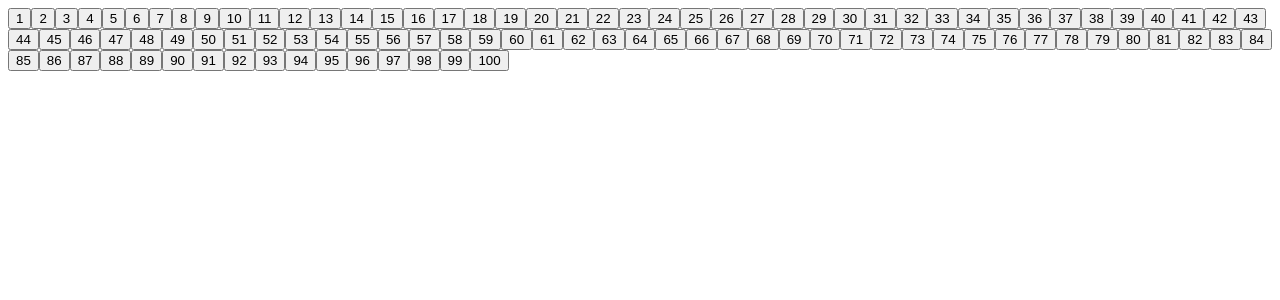
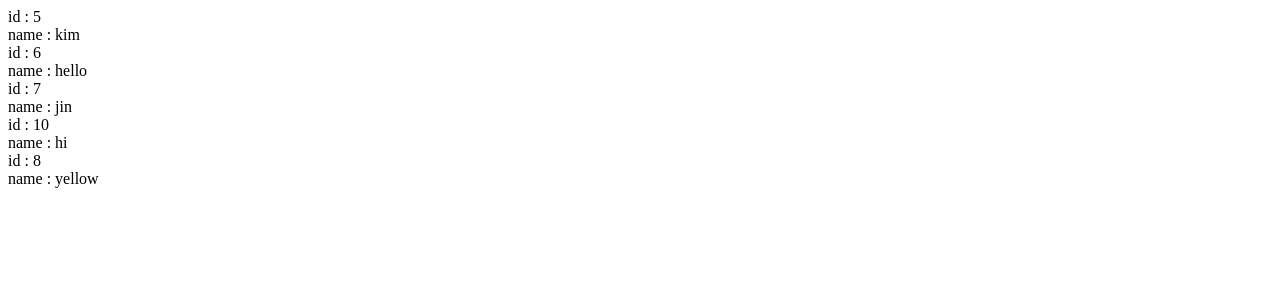
Before and after one commit to Sweet-Pumpkin/practice-create-react-app, a React (Create React App) app: page / in a window 1280 px wide. Shown: the top 300 px of the page. Built offline with nearby package versions, Linux system fonts and the light colour scheme.

Commit message:
feat: Megabyte School React 20220516-02

```diff
--- a/src/index.jsx
+++ b/src/index.jsx
@@ -1,8 +1,8 @@
 import React from 'react';
 import ReactDOM from 'react-dom/client';
-import Practice04 from './practice/220516/Practice04';
+import Practice05 from './practice/220518/Practice05';
 
 const root = ReactDOM.createRoot(document.getElementById('root'));
 root.render(
-  <Practice04 />
+  <Practice05 />
 )
--- a/src/practice/220516/Practice04.jsx
+++ b/src/practice/220516/Practice04.jsx
@@ -1,10 +1,11 @@
 const arr = Array.from(Array(100), (_, i) => i + 1);
 
 const Practice04 = () => {
+  const c = (b) => alert(b);
   const a = arr.map(b => {
-    const c = () => alert(b);
-    return <button onClick={ c } key={ b }>{ b }</button>;
+    return <button onClick={ () => c(b) } key={ b }>{ b }</button>;
   });
+
   return (
     <div>
       { a }
--- /dev/null
+++ b/src/practice/220518/Practice05.tsx
@@ -0,0 +1,48 @@
+import React from 'react';
+const users =  [
+  {
+    name: 'kim',
+    id: 5,
+  }, {
+    name: 'hello',
+    id: 6,
+  }, {
+    name: 'jin',
+    id: 7,
+  }, {
+    name: 'hi',
+    id: 10,
+  }, {
+    name: 'yellow',
+    id: 8,
+  }
+];
+
+const Card = (props: {
+  user: { id: number; name: string },
+  someOnClick: React.MouseEventHandler<HTMLDivElement>;
+}) => {
+  return (
+      <div onClick={() => props.someOnClick(user)}>
+        id : { props.user.id }<br />
+        name : { props.user.name }
+      </div>
+    );
+  }
+
+const Practice05 = () => {
+  const handleClickCard = (user : any) => {
+    alert(user.name);
+  }
+    return (
+      <>
+        {users.map((user) => {
+          return (
+            <Card user={user} key={user.id} someOnClick={handleClickCard} />
+          );
+        })}
+      </>
+    );
+  };
+
+  export default Practice05;
```
